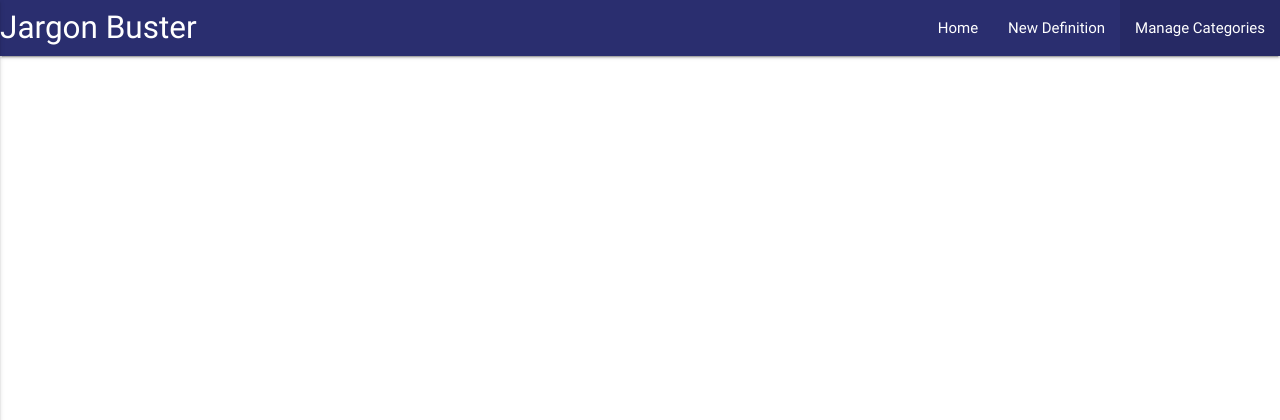
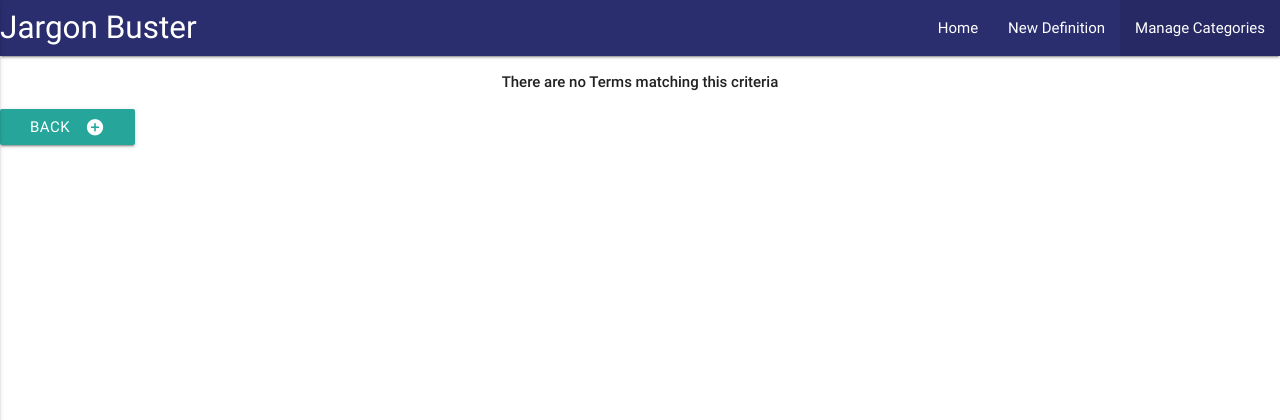
Before and after one commit to ALDrinkwater1989/data-centric-book-review, a Flask app: page /search in a window 1280 px wide. Shown: the top 420 px of the page. Run offline with Flask 2, Linux system fonts and the light colour scheme; some libraries are stand-ins or nearby versions.

Commit message:
Added body for search results

```diff
--- a/templates/search.html
+++ b/templates/search.html
@@ -1,3 +1,53 @@
 {% extends 'base.html' %} {% block content %}
 
+{% if jargons|length <= 0 %}
+  <p class="grey-text text-darken-4 center-align"><strong>There are no Terms matching this criteria</strong></p>
+{% else %}
+ <div class="row">
+	<ul class="collapsible" data-collapsible="accordian">
+
+
+
+
+
+		{% for jargon in jargons %}
+		<li>
+			<div class="collapsible-header">
+
+				<div class="task-header col s6">
+					<strong> {{jargon.jargon_name}}</strong>
+				</div>
+				<div class="col s3">
+					<strong>{{jargon.category_name}}</strong>
+				</div>
+				<div class="col s3">
+					<i class="material-icons">expand_more</i>
+
+					<a href="{{url_for('delete_jargon', jargon_id=jargon._id)}}"
+						class="waves-effect waves-light btn btn_small green">Delete</a>
+
+					<a href="{{url_for('edit_jargon', jargon_id=jargon._id)}}"
+						class="waves-effect waves-light btn btn_small blue">Edit</a>
+				</div>
+
+			</div>
+
+			<div class="collapsible-body">
+				<span>
+              {{jargon.description}}
+
+      </span>
+			</div>
+		</li>
+		{% endfor %}
+	</ul>
+</div>
+    {% endif %}
+<div class="row">
+	<a href="{{url_for('get_jargon')}}" class="waves-effect waves-light btn">
+		<i class="material-icons right">add_circle</i>Back
+	</a>
+</div>
+
+
 {%endblock%}
```
